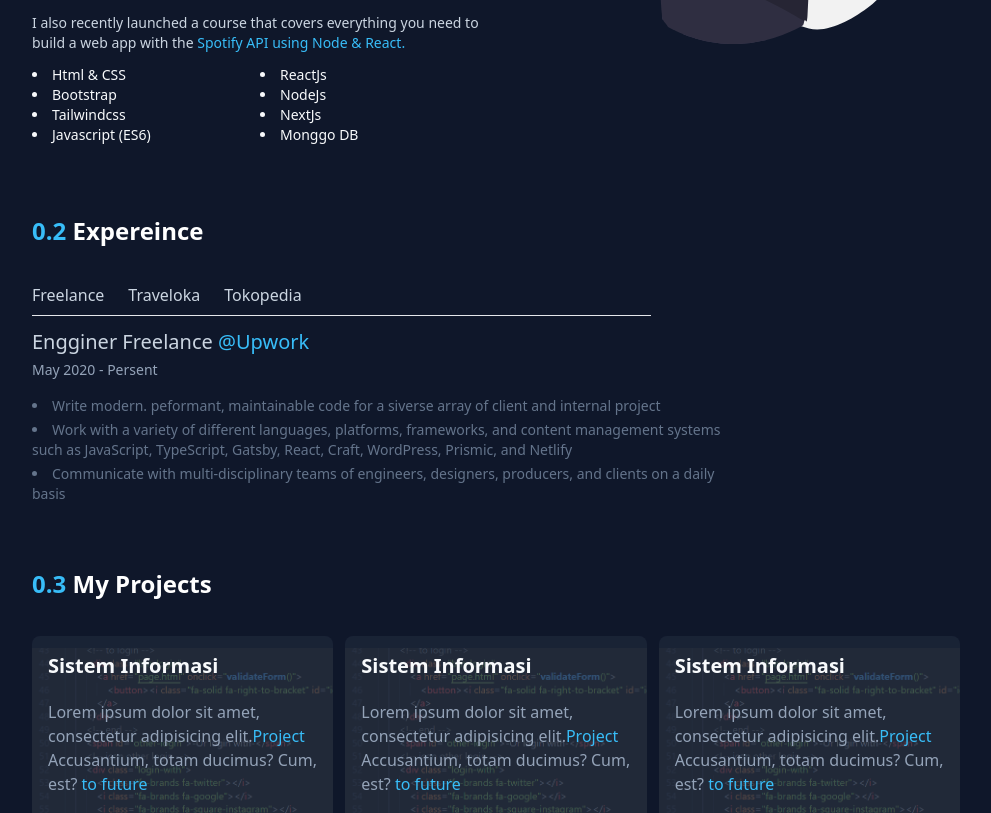
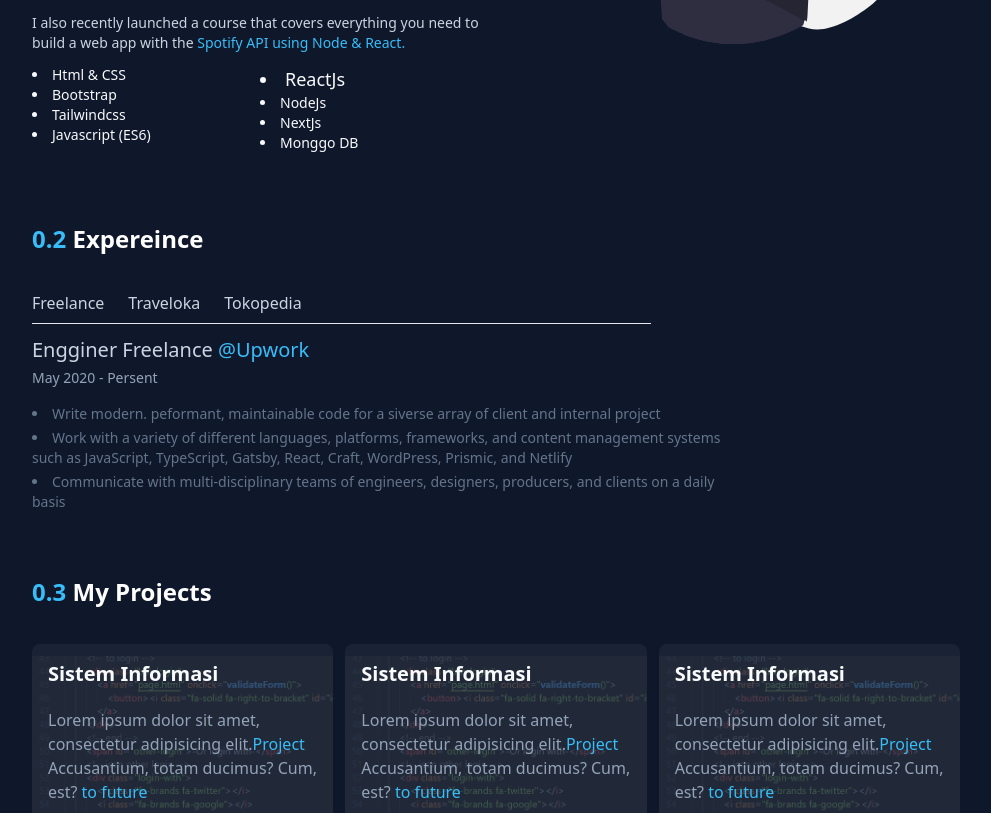
Before and after one commit to Hasanudiin/Hasanudiin.github.io, a website: page index.html in a window 1280 px wide. Shown: the part 855-1668 px from the top of the page, without its empty margins (144-1135 px from the left). Drawn offline with Linux system fonts and the light colour scheme.

Commit message:
mengubah text md

```diff
--- a/index.html
+++ b/index.html
@@ -115,7 +115,7 @@
                     </div>
                     <div class="w-1/2">
                         <ul class="list-disc list-inside text-slate-50 text-lg">
-                            <li class="hover:text-sky-400 text-sm">ReactJs</li>
+                            <li class="hover:text-sky-400 text-sm md:text-lg">ReactJs</li>
                             <li class="hover:text-sky-400 text-sm">NodeJs</li>
                             <li class="hover:text-sky-400 text-sm">NextJs</li>
                             <li class="hover:text-sky-400 text-sm">Monggo DB</li>
```
